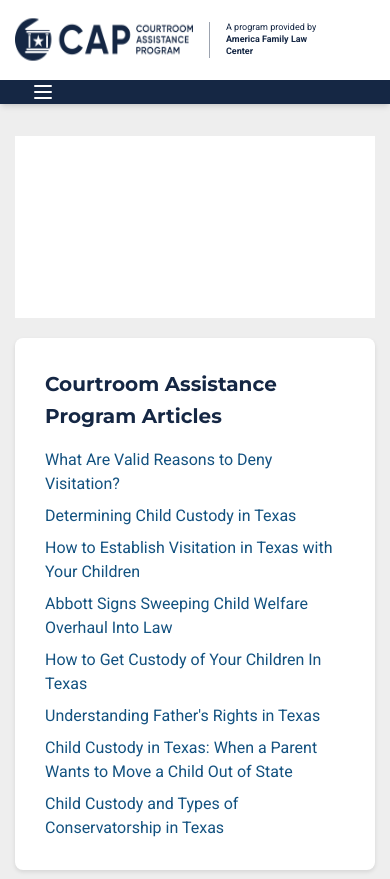
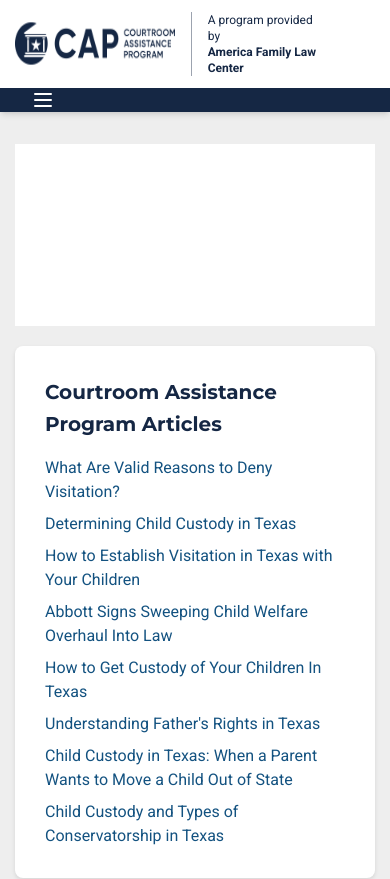
Before and after one commit to apitrox/txcap-website, a plain HTML site: page index.html in a window 390 px wide. Shown: the top 879 px of the page. Drawn offline with nearby package versions, Linux system fonts and the light colour scheme; files that its build step writes are made by us from their sources; files whose address does not match are found by name.

Commit message:
Update header text styling to match ccla-website: use text-xs class for 'A program provided by America Family Law Center'

```diff
--- a/css/style.css
+++ b/css/style.css
@@ -37,19 +37,8 @@ h4, h5 {
     font-family: 'Montserrat', sans-serif;
 }
 
-/* Logo and header styling */
-.logo-desc {
-    color: rgb(21, 39, 68);
-    font-family: 'Roboto', 'Lato', 'Open Sans';
-    font-size: 9px;
-    font-weight: 400;
-    line-height: 1.3;
-}
-
-.logo-desc span {
-    font-weight: 700;
-    font-size: 9px;
-}
+/* Logo and header styling - matching ccla-website */
+/* Logo description now uses Tailwind text-xs class in HTML */
 
 /* Navigation */
 .nav-link {
--- a/index.html
+++ b/index.html
@@ -59,7 +59,7 @@
                         <img src="images/logo.png" alt="Courtroom Assistance Program" class="h-14 md:h-16">
                     </a>
                     <div class="ml-4 pl-4 border-l border-gray-400">
-                        <p class="logo-desc">
+                        <p class="text-xs" style="color: #152744;">
                             A program provided by<br>
                             <span class="font-bold">America Family Law Center</span>
                         </p>
```
Also changed, not shown: abbott-signs-sweeping-child-welfare-overhaul-law.html (+1 -1 lines), about.html (+1 -1 lines), blog.html (+1 -1 lines), child-custody-texas-parent-wants-move-child-state.html (+1 -1 lines), child-custody-types-conservatorship-texas.html (+1 -1 lines), contact.html (+1 -1 lines), determining-child-custody-texas.html (+1 -1 lines), district-clerk-offices-near-houston-texas.html (+1 -1 lines), establish-visitation-texas-children.html (+1 -1 lines), faq.html (+1 -1 lines), get-custody-children-texas.html (+1 -1 lines), privacy-policy.html (+1 -1 lines), terms-of-use.html (+1 -1 lines), topics.html (+1 -1 lines), 2 more files.
